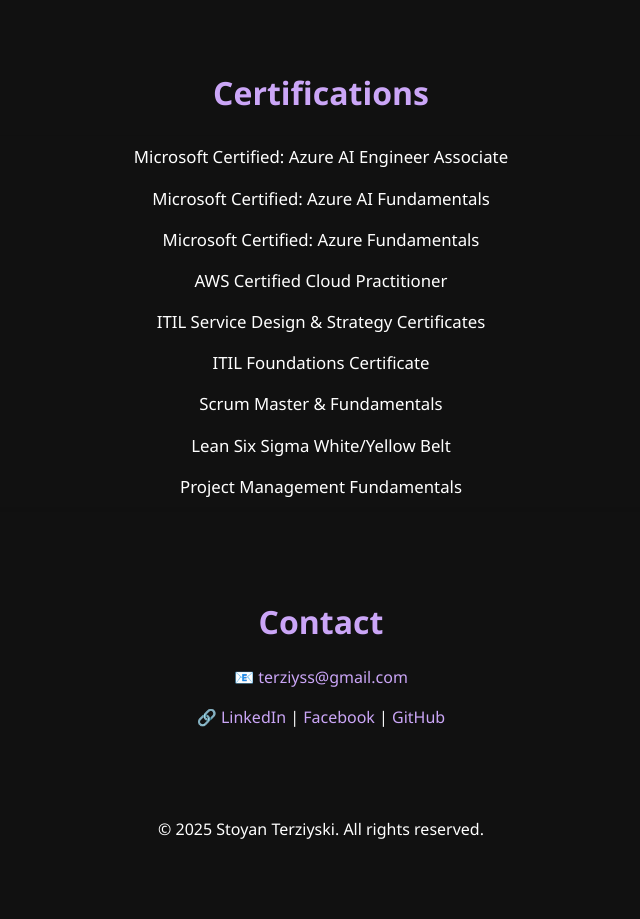
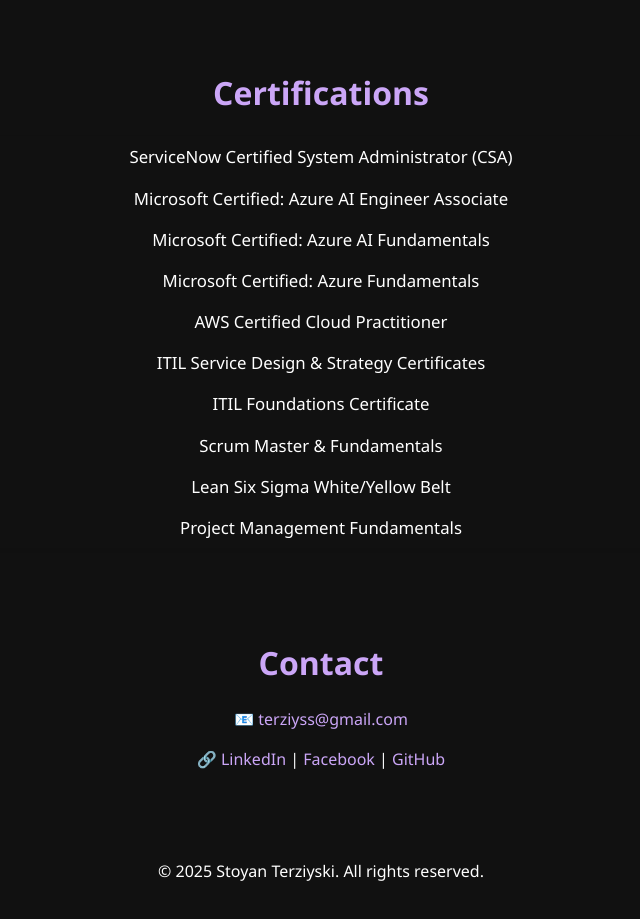
Before and after one commit to stenx01/resume, a plain HTML site: page index.html in a window 1280 px wide. Shown: the part 3080-3999 px from the top of the page, without its empty margins (319-959 px from the left). Before the commit the page ends 3961 px from the top, so only its background shows below. Drawn offline with nearby package versions, Linux system fonts and the light colour scheme.

Commit message:
Added CSA cert

```diff
--- a/index.html
+++ b/index.html
@@ -174,6 +174,7 @@
 <section id="certifications" class="container py-5" data-aos="fade-up">
   <h2 class="text-center mb-4">Certifications</h2>
   <ul class="list-group list-group-flush shadow-sm">
+    <li class="list-group-item">ServiceNow Certified System Administrator (CSA)</li>
     <li class="list-group-item">Microsoft Certified: Azure AI Engineer Associate</li>
     <li class="list-group-item">Microsoft Certified: Azure AI Fundamentals</li>
     <li class="list-group-item">Microsoft Certified: Azure Fundamentals</li>
```
Also changed, not shown: images/profile.jpg (deleted), 1 other file.
